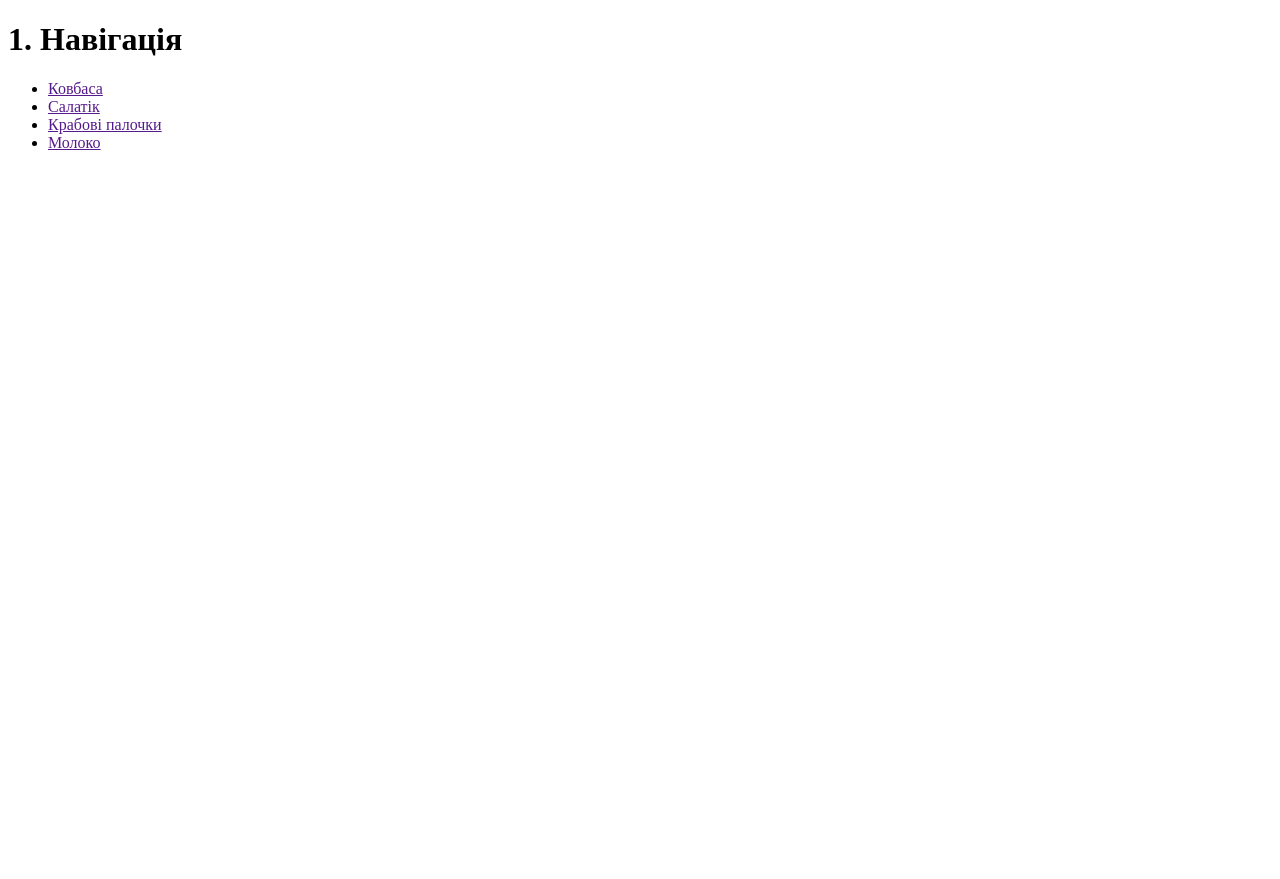
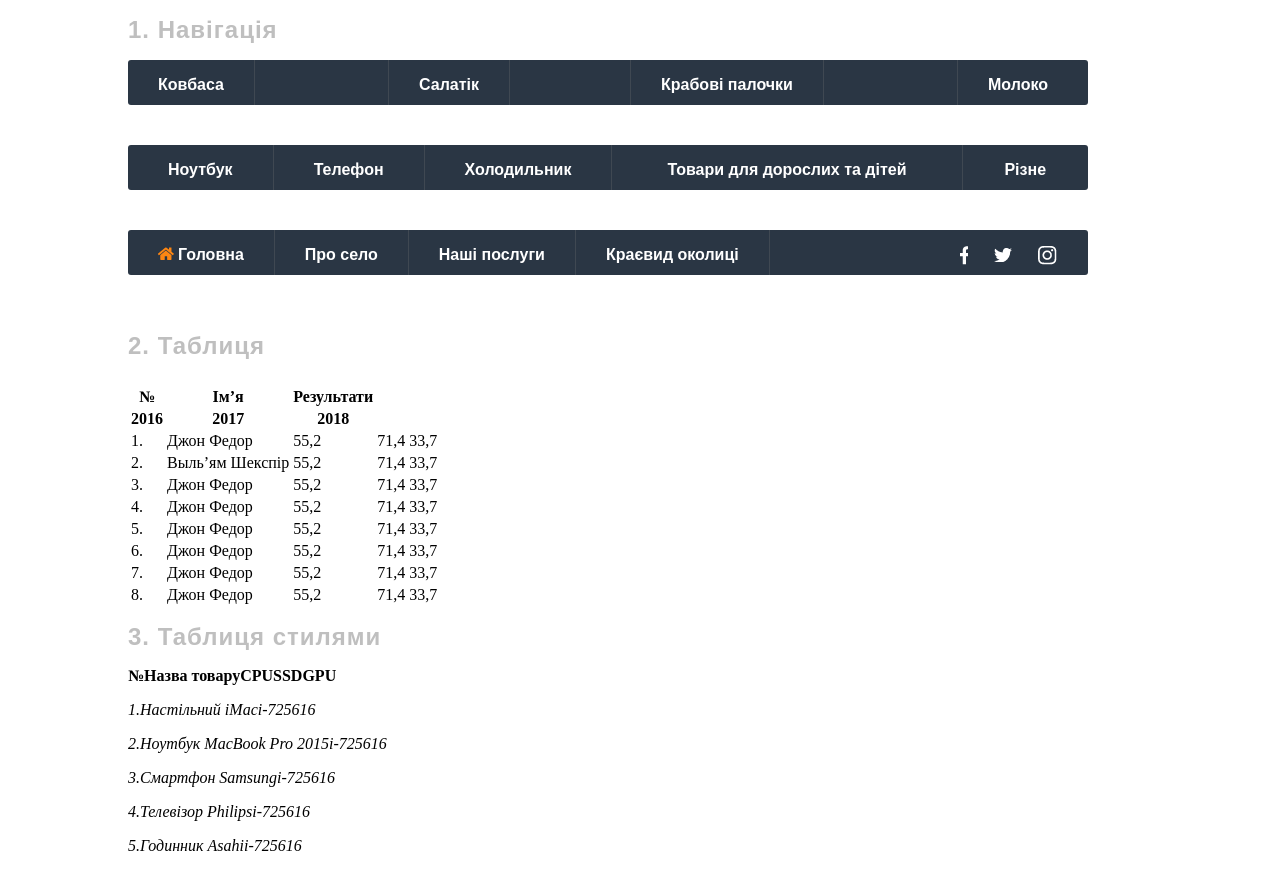
Before and after one commit to doziii/hataplus, a plain HTML site: page 2page.html in a window 1280 px wide. Before the commit the page ends 800 px from the top, so only its background shows below. Drawn offline with Linux system fonts and the light colour scheme.

Commit message:
hata-plus

```diff
--- a/2page.css
+++ b/2page.css
@@ -0,0 +1,256 @@
+.navigation{
+    margin-left: 120px;
+    font-size: 24px;
+    letter-spacing: 1px;
+    color: #bfbfbf;
+    font-weight: bold;
+    font-family: "Arial";
+}
+.first-menu{
+    margin-left: 120px;
+    width: 960px;
+    height: 45px;
+    border-radius: 3px;
+    background-color: #2a3644;
+}
+.first-menu ul{
+    padding-left: 0;
+    text-align: center;
+}
+.first-menu li{
+    padding-top: 16px;
+    padding-bottom: 11px;
+    list-style: none;
+    display: inline-block;
+}
+.first-menu li:hover{
+    background-color: #3f4852;
+}
+.first-menu li:hover a{
+    transition: all .3s ease;
+    font-size: 16px;
+    color: #fd8612;
+    font-weight: bold;
+    font-family: "Arial";
+}
+.first-menu a{
+    font-size: 16px;
+    color: #ffffff;
+    font-weight: bold;
+    font-family: "Arial";
+    text-decoration: none;
+}
+.sousage{
+    border-right: 1px solid #3f4852;
+    padding-left: 30px;
+    padding-right: 30px;
+    margin-right: 58px;
+    float: left;
+}
+.salat{
+    border-left: 1px solid #3f4852;
+    border-right: 1px solid #3f4852;
+    padding-left: 30px;
+    padding-right: 30px;
+    margin-left: 58px;
+    margin-right: 58px;
+}
+.crabs{
+    border-left: 1px solid #3f4852;
+    border-right: 1px solid #3f4852;
+    padding-left: 30px;
+    padding-right: 30px;
+    margin-left: 58px;
+    margin-right: 58px;
+}
+.milk{
+    border-left: 1px solid #3f4852;
+    padding-left: 30px;
+    margin-left: 58px;
+    padding-right: 40px;
+    float: right;
+}
+.second-menu{
+    margin-left: 120px;
+    text-align: center;
+    margin-top: 40px;
+    width: 960px;
+    height: 45px;
+    border-radius: 3px;
+    background-color: #2a3644;
+}
+.second-menu ul{
+    padding-left: 0;
+}
+.second-menu li{
+    padding-top: 16px;
+    padding-bottom: 11px;
+    list-style: none;
+    display: inline-block;
+}
+.second-menu li:hover{
+    background-color: #3f4852;
+}
+.second-menu li:hover a{
+    transition: all .3s ease;
+    font-size: 16px;
+    color: #fd8612;
+    font-weight: bold;
+    font-family: "Arial";
+}
+.second-menu a{
+    font-size: 16px;
+    color: #ffffff;
+    font-weight: bold;
+    font-family: "Arial";
+    text-decoration: none;
+}
+.products{
+    float: left;
+    border-right: 1px solid #3f4852;
+    padding-left: 55px;
+    padding-right: 55px;
+}
+.notebook{
+    border-right: 1px solid #3f4852;
+    float: left;
+}
+.phone{
+    border-right: 1px solid #3f4852;
+    float: left;
+}
+.refrigerator{
+    border-right: 1px solid #3f4852;
+    float: left;
+}
+.notebook,
+.phone,
+.refrigerator,
+.different{
+    padding-left: 40px;
+    padding-right: 40px;
+}
+.third-menu{
+    margin-left: 120px;
+    text-align: center;
+    margin-top: 40px;
+    width: 960px;
+    height: 45px;
+    border-radius: 3px;
+    background-color: #2a3644;
+}
+.third-menu ul{
+    padding-left: 0;
+}
+.third-menu li{
+    padding-top: 16px;
+    padding-bottom: 11px;
+    list-style: none;
+    display: inline-block;
+}
+.third-submenu li:hover{
+    background-color: #3f4852;
+}
+.third-menu li:hover a{
+    transition: all .3s ease;
+    font-size: 16px;
+    color: #fd8612;
+    font-weight: bold;
+    font-family: "Arial";
+}
+.third-menu a{
+    font-size: 16px;
+    color: #ffffff;
+    font-weight: bold;
+    font-family: "Arial";
+    text-decoration: none;
+}
+.main{
+    border-right: 1px solid #3f4852;
+    padding-left: 30px;
+    padding-right: 30px;
+    float: left;
+}
+.village{
+    float: left;
+    padding-right: 30px;
+    padding-left: 30px;
+    border-right: 1px solid #3f4852;
+}
+.our-services{
+    float: left;
+    padding-right: 30px;
+    padding-left: 30px;
+    border-right: 1px solid #3f4852;
+}
+.landscape{
+    float: left;
+    padding-right: 30px;
+    padding-left: 30px;
+    border-right: 1px solid #3f4852;
+}
+.social{
+    margin-right: 20px;
+    margin-top: 0;
+    margin-bottom: 0;
+    float: right;
+}
+.fb{
+    margin-right: 11px;
+    margin-left: 11px;
+    float: right;
+    width: 8px;
+    height: 19px;
+    background-image: url(/img/fb\ \(1\).png);
+}
+.in{
+    margin-right: 11px;
+    margin-left: 11px;
+    float: right;
+    width: 19px;
+    height: 19px;
+    background-image: url(/img/inst.png);
+}
+.tw{
+    margin-right: 11px;
+    margin-left: 11px;
+    margin-bottom: 3px;
+    float: right;
+    width: 18px;
+    height: 14px;
+    background-image: url(/img/tw.png);
+}
+.in:hover{
+    transition: 0.75s;
+    background-image: url(/img/in.png);
+}
+.fb:hover{
+    background-image: url(/img/fb.png);
+    transition: 0.75s;
+}
+.tw:hover{
+    transition: 0.75s;
+    background-image: url(/img/tw\ \(1\).png);
+}
+.navigation-table{
+    margin-top: 57px;
+    margin-left: 120px;
+    font-size: 24px;
+    letter-spacing: 1px;
+    color: #bfbfbf;
+    font-weight: bold;
+    font-family: "Arial";
+}
+.table{
+    margin-top: 25px;
+}
+.styletable{
+    font-size: 24px;
+    letter-spacing: 1px;
+    color: #bfbfbf;
+    font-weight: bold;
+    font-family: "Arial";
+}
+.table{
+    margin-left: 120px;
+}
--- a/2page.html
+++ b/2page.html
@@ -26,6 +26,129 @@
                 </li>
             </ul>
         </div>
+        <div class="second-menu">
+            <ul>
+                <li class="notebook">
+                    <a href="">Ноутбук</a>
+                </li>
+                <li class="phone">
+                    <a href="">Телефон</a>
+                </li>
+                <li class="refrigerator">
+                    <a href="">Холодильник</a>
+                </li>
+                <li class="products">
+                    <a href="">Товари для дорослих та дітей</a>
+                </li>
+                <li class="different">
+                    <a href="">Різне</a>
+                </li>
+            </ul>
+        </div>
+        <div class="third-menu">
+            <ul class="third-submenu">
+                <li class="main">
+                    <img src="/img/home.png" alt="">
+                    <a href="">Головна</a>
+                </li>
+                <li class="village">
+                    <a href="">Про село</a>
+                </li>
+                <li class="our-services">
+                    <a href="">Наші послуги</a>
+                </li>
+                <li class="landscape">
+                    <a href="">Краєвид околиці</a>
+                </li>
+
+            </ul>
+            <ul class="social">
+                <li><a href="" class="fb"></a></li>
+                <li><a href="" class="tw"></a></li>
+                <li><a href="" class="in"></a></li>
+            </ul>
+        </div>
+        <h1 class="navigation-table">2. Таблиця</h1>
+            <div class="table">
+                <table>
+                    <tr>
+                        <th>№</th>
+                        <th>Ім’я</th>
+                        <th>Результати</th>
+                    </tr>
+                    <tr>
+                        <th>2016</th>
+                        <th>2017</th>
+                        <th>2018</th>
+                    </tr>
+                    <tr>
+                        <td>1.</td>
+                        <td>Джон Федор</td>
+                        <td>55,2</td>
+                        <td>71,4</td>
+                        <td>33,7</td>
+                    </tr>
+                    <tr>
+                        <td>2.</td>
+                        <td>Выль’ям Шекспір</td>
+                        <td>55,2</td>
+                        <td>71,4</td>
+                        <td>33,7</td>
+                    </tr>
+                    <tr>
+                        <td>3.</td>
+                        <td>Джон Федор</td>
+                        <td>55,2</td>
+                        <td>71,4</td>
+                        <td>33,7</td>
+                        <td></td>
+                    </tr>
+                    <tr>
+                        <td>4.</td>
+                        <td>Джон Федор</td>
+                        <td>55,2</td>
+                        <td>71,4</td>
+                        <td>33,7</td>
+                    </tr>
+                    <tr>
+                        <td>5.</td>
+                        <td>Джон Федор</td>
+                        <td>55,2</td>
+                        <td>71,4</td>
+                        <td>33,7</td>
+                    </tr>
+                    <tr>
+                        <td>6.</td>
+                        <td>Джон Федор</td>
+                        <td>55,2</td>
+                        <td>71,4</td>
+                        <td>33,7</td>
+                    </tr>
+                    <tr>
+                        <td>7.</td>
+                        <td>Джон Федор</td>
+                        <td>55,2</td>
+                        <td>71,4</td>
+                        <td>33,7</td>
+                    </tr>
+                    <tr>
+                        <td>8.</td>
+                        <td>Джон Федор</td>
+                        <td>55,2</td>
+                        <td>71,4</td>
+                        <td>33,7</td>
+                    </tr>
+                </table>
+                <h1 class="styletable">3. Таблиця стилями</h1>
+                <table>
+                    <p><b>№</b><b>Назва товару</b><b>CPU</b><b>SSD</b><b>GPU</b></p>
+                    <p><i>1.</i><i>Настільний iMac</i><i>i-7</i><i>256</i><i>16</i></p>
+                    <p><i>2.</i><i>Ноутбук MacBook Pro 2015</i><i>i-7</i><i>256</i><i>16</i></p>
+                    <p><i>3.</i><i>Смартфон Samsung</i><i>i-7</i><i>256</i><i>16</i></p>
+                    <p><i>4.</i><i>Телевізор Philips</i><i>i-7</i><i>256</i><i>16</i></p>
+                    <p><i>5.</i><i>Годинник Asahi</i><i>i-7</i><i>256</i><i>16</i></p>
+                </table>
+            </div>
     </div>
 </body>
 </html>
```
Also changed, not shown: index.html (+1 -1 lines), style2021.css (+14 -3 lines), img/home-white.png (added), img/home.png (added).
